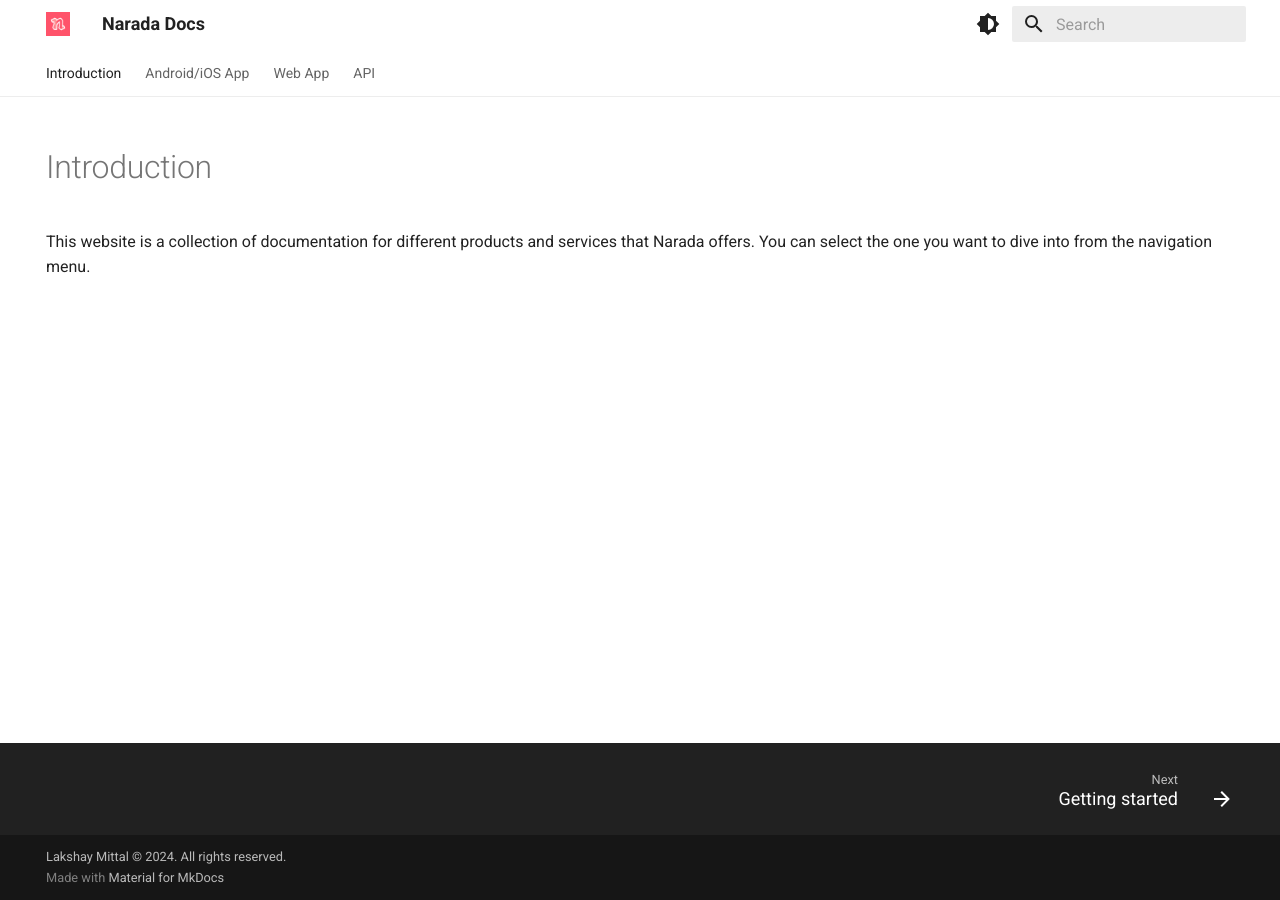
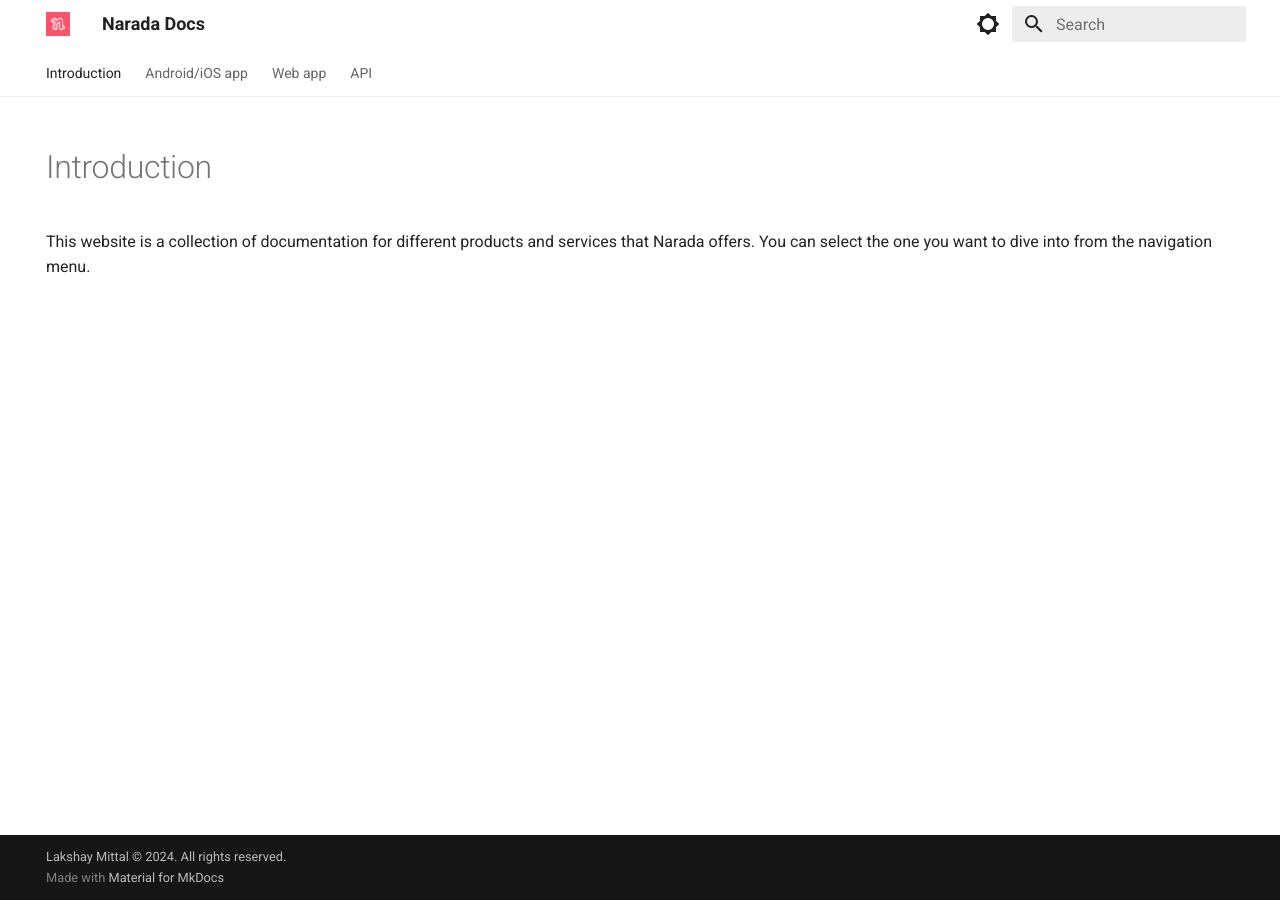
Before and after one commit to trynarada/narada-docs, an MkDocs documentation site: the page built from docs/index.md, in a window 1280 px wide. Built offline with MkDocs 1.6.1 and Material for MkDocs 9.7.7, drawn with Linux system fonts in a browser that asks for light colours.

Commit message:
conf: Remove system theme setting and  bottom nav.
Didn't feel right.

```diff
--- a/mkdocs.yaml
+++ b/mkdocs.yaml
@@ -9,12 +9,7 @@ theme:
   name: material
   features:
     - navigation.tabs
-    - navigation.footer
   palette:
-    - media: "(prefers-color-scheme)"
-      toggle:
-        icon: material/brightness-6
-        name: Switch to light mode
     - media: "(prefers-color-scheme: light)"
       scheme: default
       primary: white
@@ -38,8 +33,8 @@ markdown_extensions:
 
 nav:
   - Introduction: index.md
-  - Android/iOS App:
+  - Android/iOS app:
       - Getting started: android-ios-app/getting-started.md
       - Logging in: android-ios-app/logging-in.md
-  - Web App: web-app.md
+  - Web app: web-app.md
   - API: api.md
```
